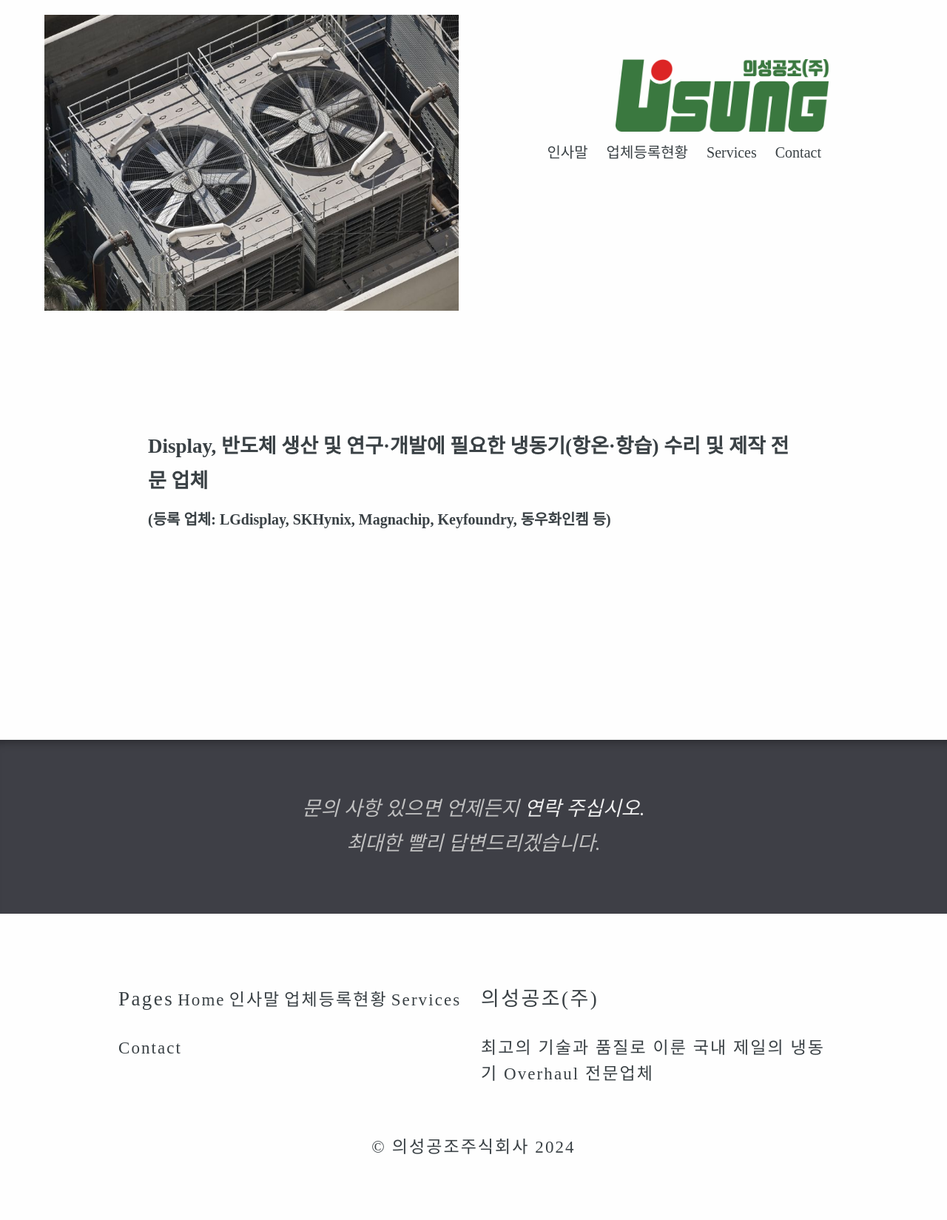
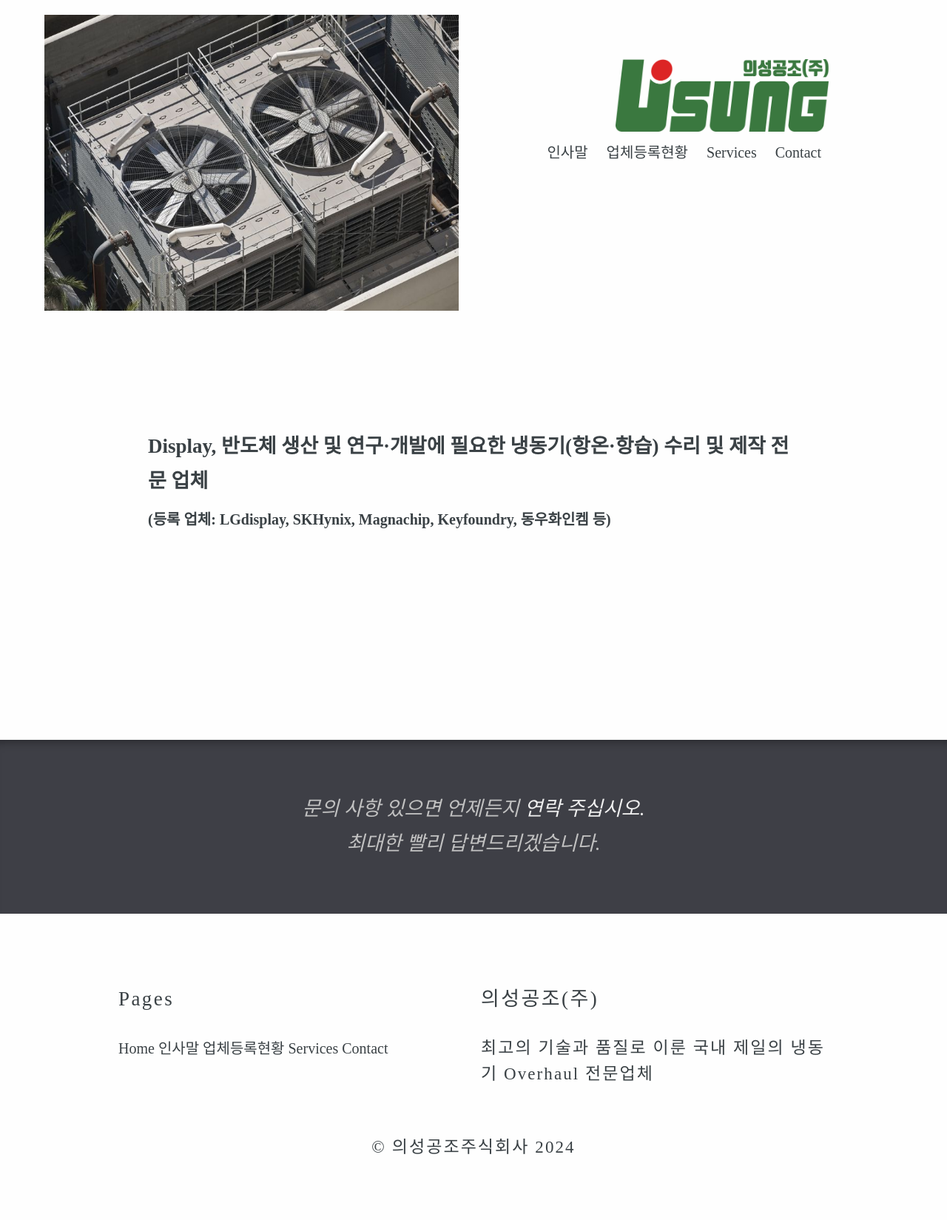
Before and after one commit to sangjoon6099/sangjoon6099.github.io, a Jekyll site: the page built from index.html, in a window 1280 px wide. Shown: the whole page at 74% size. Built offline with Jekyll 4.4.1, drawn with Linux system fonts in a browser that asks for light colours; the list of posts is cut into pages by our own code.

Commit message:
Update default.html

```diff
--- a/_layouts/default.html
+++ b/_layouts/default.html
@@ -58,10 +58,11 @@
 							<li>
 								<h3>{{ column.title }}</h3>
 							</li>
+							<br>
 							{% for link in column.links %}
 							<li>
-							<h4><a {% if link.new_window %}target="_blank"{% endif %} href="{% include relative-src.html src=link.link %}">
-							{{ link.name }}</a></h4>
+							<a {% if link.new_window %}target="_blank"{% endif %} href="{% include relative-src.html src=link.link %}">
+							{{ link.name }}</a>
 							</li>
 							{% endfor %}
 							</ul>
```
